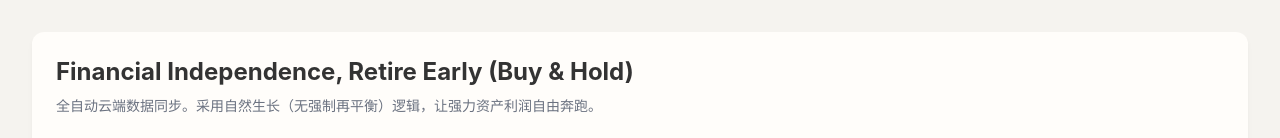
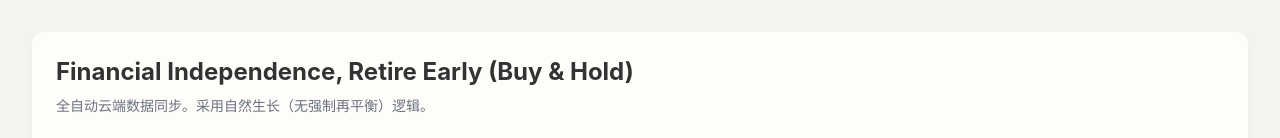
Before and after one commit to Oreo11305536/US.ETF., a plain HTML site: page index.html in a window 1280 px wide. Shown: the top 138 px of the page. Drawn offline with nearby package versions, Linux system fonts and the light colour scheme.

Commit message:
Update index.html

```diff
--- a/index.html
+++ b/index.html
@@ -3,7 +3,7 @@
 <head>
     <meta charset="UTF-8">
     <meta name="viewport" content="width=device-width, initial-scale=1.0">
-    <title>FIRE 终极仪表盘</title>
+    <title>FIRE </title>
     <script src="https://cdn.tailwindcss.com"></script>
     <script src="https://cdn.jsdelivr.net/npm/chart.js"></script>
     <!-- 每日由 GitHub Action 自动生成的真实数据文件 -->
@@ -30,7 +30,7 @@
     <!-- 1. 顶部：七只 ETF 四维度深度白皮书 -->
     <div class="card bg-[#fffdfa] border-b-4 border-[#e9886e]">
         <h1 class="font-bold text-2xl mb-2">Financial Independence, Retire Early (Buy & Hold)</h1>
-        <p class="text-sm text-gray-500 mb-6">全自动云端数据同步。采用自然生长（无强制再平衡）逻辑，让强力资产利润自由奔跑。</p>
+        <p class="text-sm text-gray-500 mb-6">全自动云端数据同步。采用自然生长（无强制再平衡）逻辑。</p>
 
         <div class="grid grid-cols-1 md:grid-cols-2 gap-4">
             <div class="border rounded-lg p-4 bg-white shadow-sm">
```
